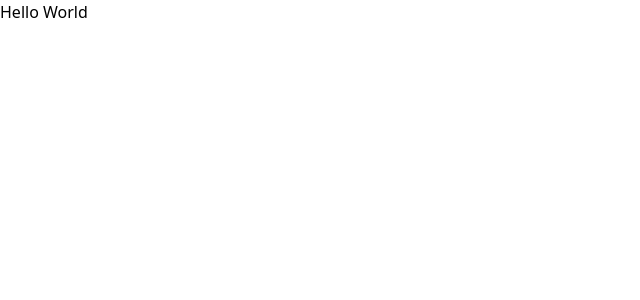
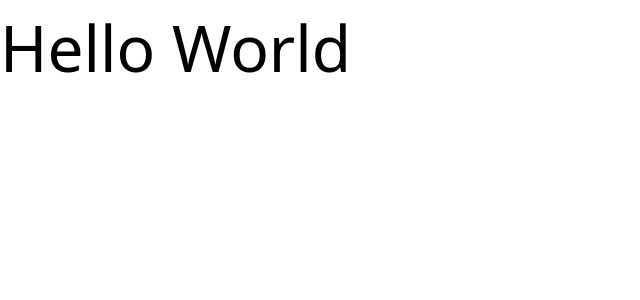
Before and after one commit to its-me-rcode/countries_details_next_tailwind_jamstack, a Next.js app: page / in a window 1280 px wide. Shown: the top 300 px of the page, without its empty margins (0-640 px from the left). Built offline with nearby package versions, Linux system fonts and the light colour scheme.

Commit message:
Project Setup is done 24/06/21 1014 PM

```diff
--- a/pages/index.js
+++ b/pages/index.js
@@ -11,7 +11,7 @@ export default function Home() {
       </Head>
 
       <main >
-      <h1 className="text">Hello World</h1>
+      <h1 className="text-[4rem]">Hello World</h1>
       </main>
 
       <footer >
```
